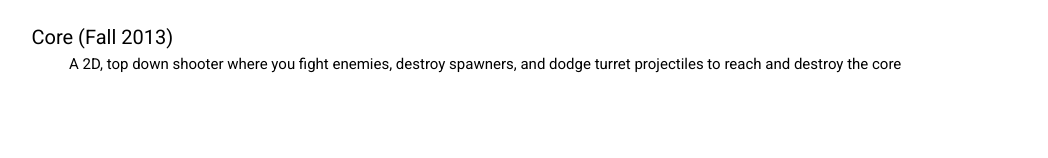
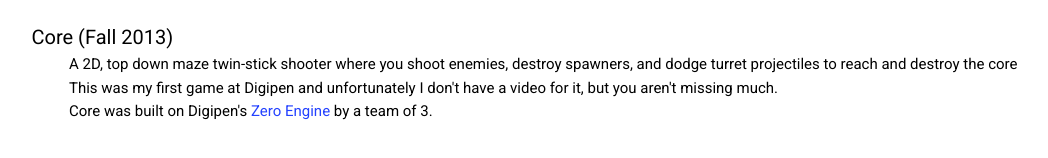
Before and after one commit to JonathanAckerman/JonathanAckerman.github.io, a plain HTML site: page index.html in a window 1280 px wide. Shown: the part 2012-2170 px from the top of the page, without its empty margins (85-1133 px from the left). Drawn offline with Linux system fonts and the light colour scheme.

Commit message:
Update index.html

```diff
--- a/index.html
+++ b/index.html
@@ -153,7 +153,9 @@
       <iframe width="560" height="315" src="https://www.youtube.com/embed/A9K1sNqXqVg?start=25" frameborder="0" allow="accelerometer; autoplay; encrypted-media; gyroscope; picture-in-picture" allowfullscreen></iframe>
 
     <h4>Core <em>(Fall 2013)</em></h4>
-      <p>A 2D, top down shooter where you fight enemies, destroy spawners, and dodge turret projectiles to reach and destroy the core</p>
+      <p>A 2D, top down maze twin-stick shooter where you shoot enemies, destroy spawners, and dodge turret projectiles to reach and destroy the core</p>
+	    <p>This was my first game at Digipen and unfortunately I don't have a video for it, but you aren't missing much.</p>
+      <p>Core was built on Digipen's <a href="http://zero.digipen.edu/" target="_blank">Zero Engine</a> by a team of 3.</p>
 
 </body>
 </html>
```
